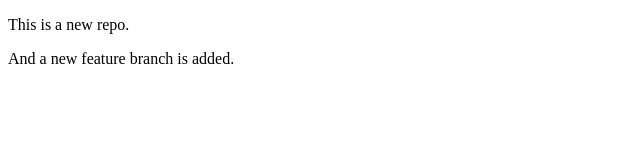
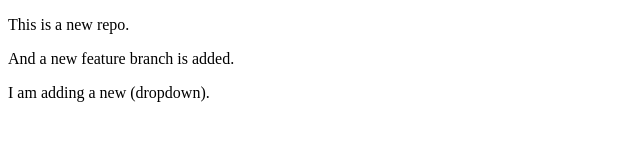
Before and after one commit to mk256407/localrepo, a plain HTML site: page index.html in a window 1280 px wide. Shown: the whole page, without its empty margins (0-640 px from the left). Drawn offline with Linux system fonts and the light colour scheme.

Commit message:
Adding a dropdown

```diff
--- a/index.html
+++ b/index.html
@@ -6,5 +6,6 @@
     <body>
         <p>This is a new repo.</p>
         <p>And a new feature branch is added.</p>
+        <p>I am adding a new (dropdown).</p>
     </body>
 </html>
```
